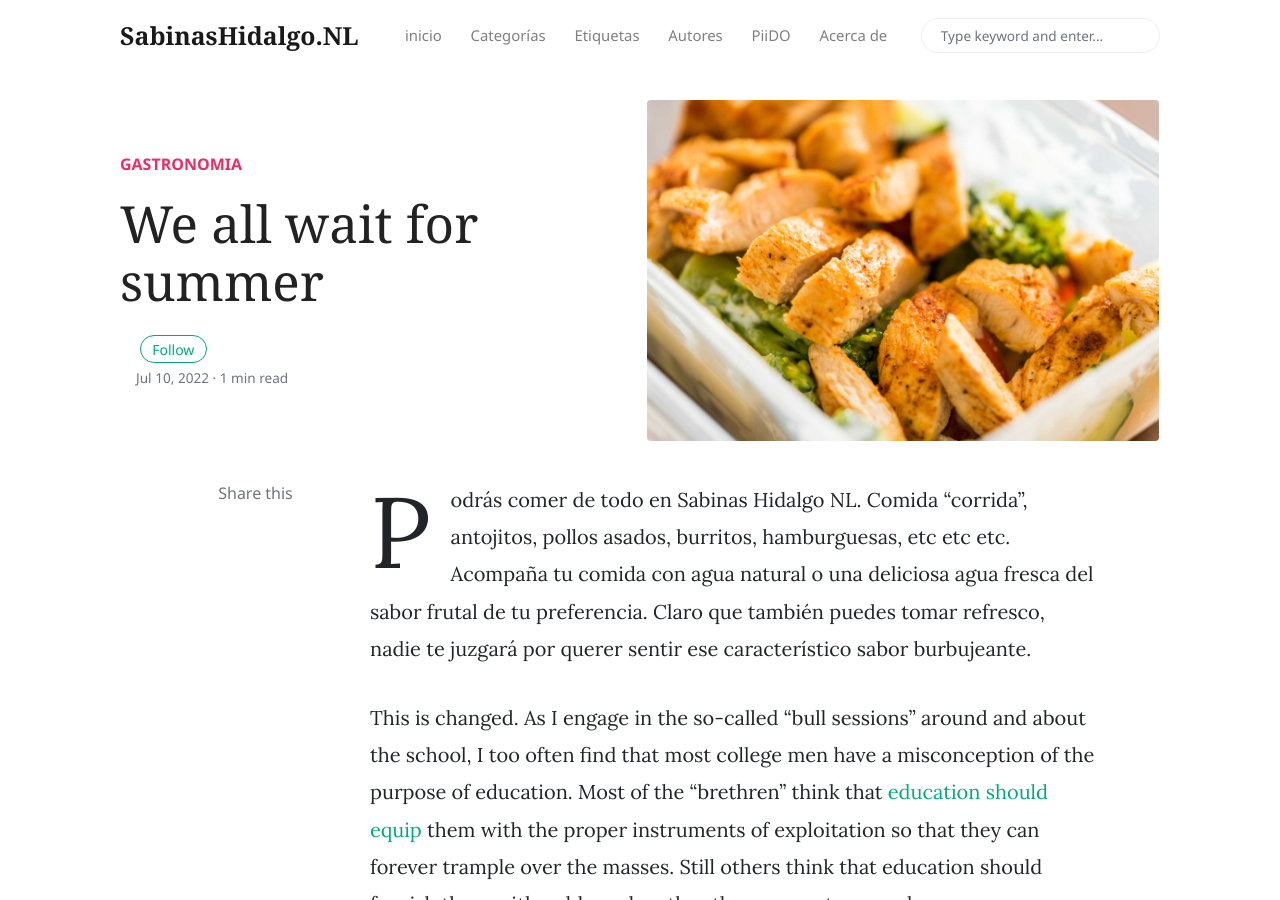
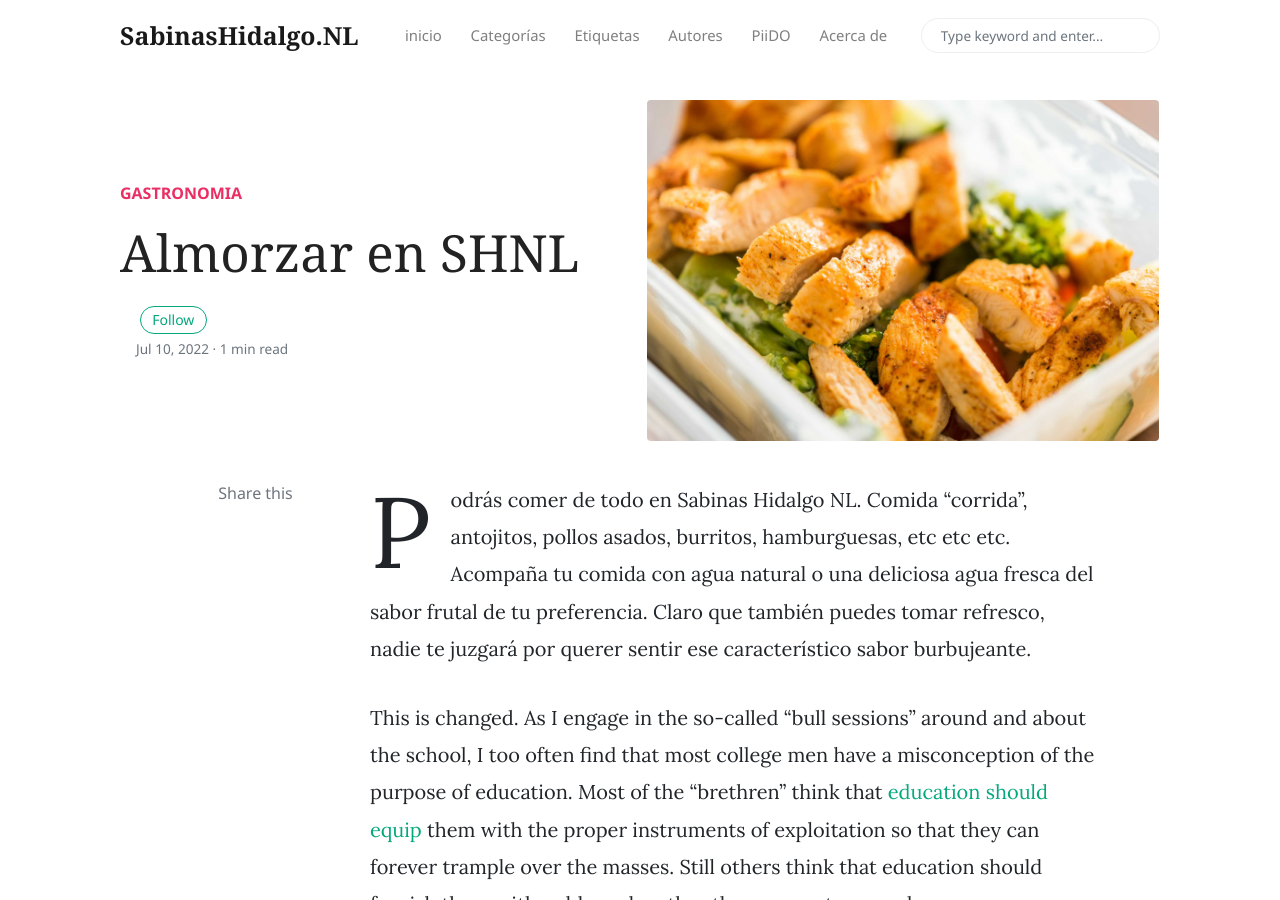
Before and after one commit to creaTIP-soluciones/SHNL, a Jekyll site: the page built from _posts/2022-07/2022-07-10-Come en SHNL.md, in a window 1280 px wide and 900 px high. Built offline with Jekyll 4.4.1, drawn with Linux system fonts in a browser that asks for light colours; nearby versions of some CDN libraries; comment, search, counter and statistics services are not loaded.

Commit message:
Update 2022-07-10-Come en SHNL.md

```diff
--- a/_posts/2022-07/2022-07-10-Come en SHNL.md
+++ b/_posts/2022-07/2022-07-10-Come en SHNL.md
@@ -1,6 +1,6 @@
 ---
 layout: post
-title:  "We all wait for summer"
+title:  "Almorzar en SHNL"
 author: jane
 categories: [ Gastronomia ]
 image: assets/images/1.jpg
```
